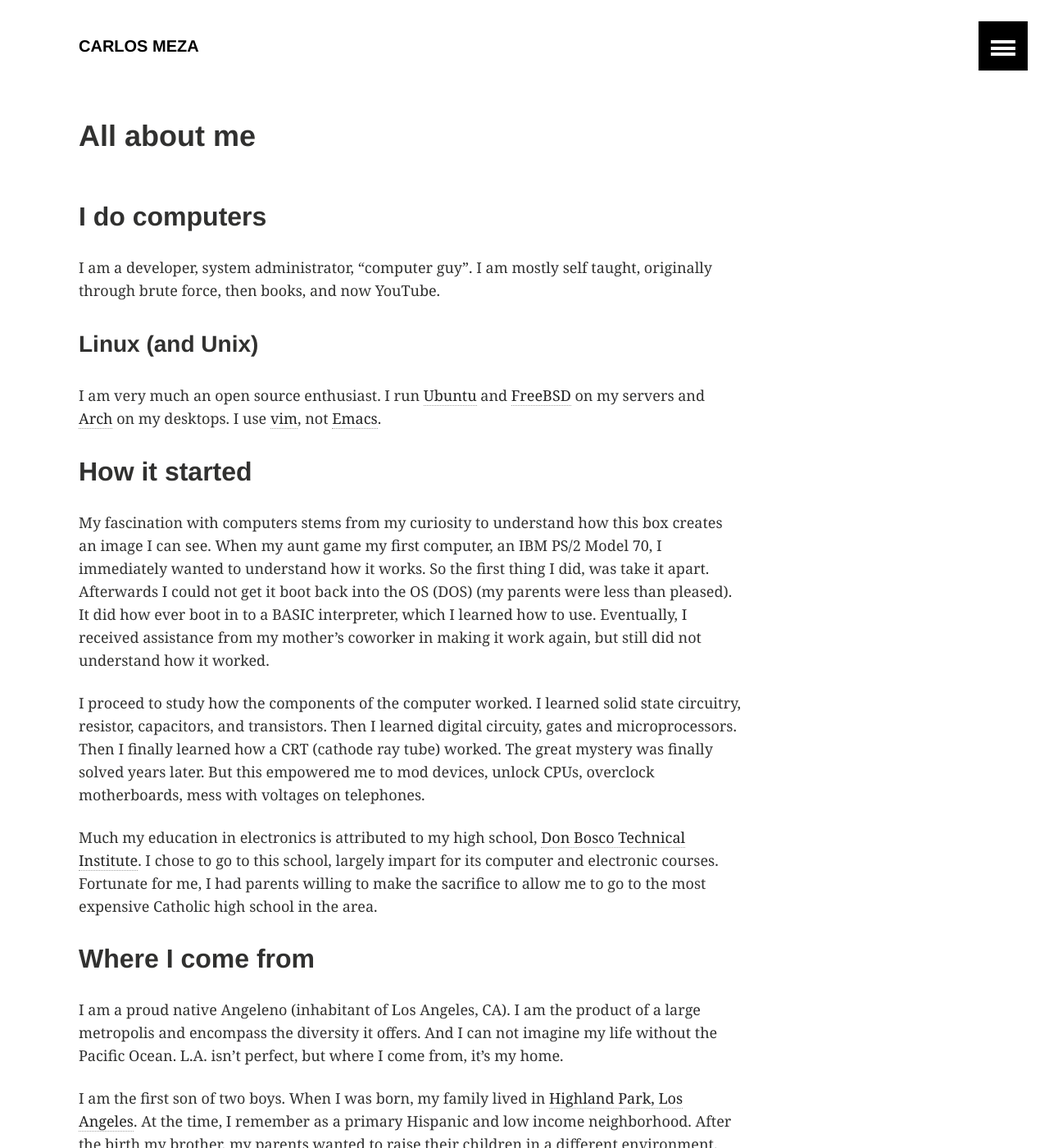
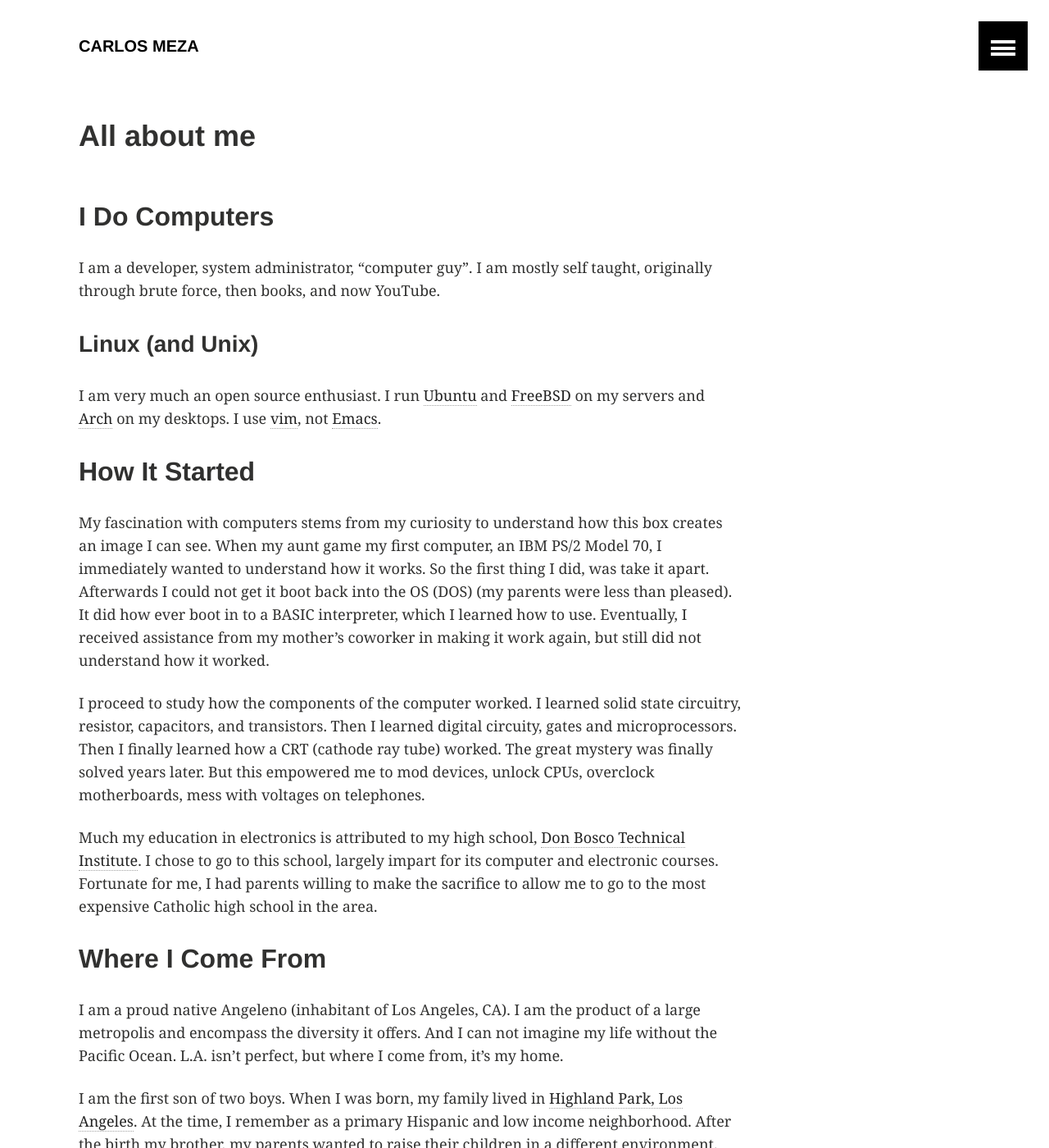
Before and after one commit to CMeza99/cmeza99.github.io, a Jekyll site: the page built from about.md, in a window 1280 px wide and 1400 px high. Shown: the whole window at 82% size. Built offline with Jekyll 4.4.1, drawn with Linux system fonts in a browser that asks for light colours; some of the changed text lies outside the part shown.

Commit message:
formating change

```diff
--- a/about.md
+++ b/about.md
@@ -11,7 +11,7 @@ image:
 ads: false
 permalink: about/
 ---
-## I do computers
+## I Do Computers
 
 I am a developer, system administrator, “computer guy”. I am mostly self taught, originally through brute force, then books, and now YouTube.
 
@@ -19,7 +19,7 @@ I am a developer, system administrator, “computer guy”. I am mostly self tau
 
 I am very much an open source enthusiast. I run [Ubuntu](http://www.ubuntu.com/) and [FreeBSD](https://www.freebsd.org/) on my servers and [Arch](https://www.archlinux.org/) on my desktops. I use [vim](http://www.vim.org/), not [Emacs](https://www.gnu.org/software/emacs/).
 
-## How it started
+## How It Started
 
 My fascination with computers stems from my curiosity to understand how this box creates an image I can see. When my aunt game my first computer, an IBM PS/2 Model 70, I immediately wanted to understand how it works. So the first thing I did, was take it apart. Afterwards I could not get it boot back into the OS (DOS) (my parents were less than pleased). It did how ever boot in to a BASIC interpreter, which I learned how to use. Eventually, I received assistance from my mother's coworker in making it work again, but still did not understand how it worked.
 
@@ -27,13 +27,13 @@ I proceed to study how the components of the computer worked. I learned solid st
 
 Much my education in electronics is attributed to my high school, [Don Bosco Technical Institute](). I chose to go to this school, largely impart for its computer and electronic courses. Fortunate for me, I had parents willing to make the sacrifice to allow me to go to the most expensive Catholic high school in the area.
 
-## Where I come from
+## Where I Come From
 
 I am a proud native Angeleno (inhabitant of Los Angeles, CA). I am the product of a large metropolis and encompass the diversity it offers. And I can not imagine my life without the Pacific Ocean. L.A. isn't perfect, but where I come from, it's my home.
 
 I am the first son of two boys. When I was born, my family lived in [Highland Park, Los Angeles](http://en.wikipedia.org/wiki/Highland_Park,_Los_Angeles).  At the time, I remember as a primary Hispanic and low income neighborhood. After the birth my brother, my parents wanted to raise their children in a different environment. We would move to [Pico Rivera](http://en.wikipedia.org/wiki/Pico_Rivera,_California), CA and then move a few times within [Whittier](http://en.wikipedia.org/wiki/Whittier,_California), CA. Because of this, the [SGV (San Gabriel Valley)](http://en.wikipedia.org/wiki/San_Gabriel_Valley) is the area of Los Angeles that I feel most at home.
 
-## Fun beyond Computers
+## Fun Beyond Computers
 
 Video games, it's all their fault. That is where my fascination with electronic began. I have burned so many hours on video games. My [NES (Nintendo Entertainment System)](http://en.wikipedia.org/wiki/Nintendo_Entertainment_System) got used heavily growing up. Games like [Half-Life Counter-Strike](http://en.wikipedia.org/wiki/Counter-Strike) and [Grand Theft Auto Vice City](http://www.rockstargames.com/vicecity/) would proved to be so time consuming, I do not invest myself into learning new games as much anymore. But, I still enjoy play classic games, like the [Centipede](http://en.wikipedia.org/wiki/Centipede_%28video_game%29) ROM on MAME [(Multiple Arcade Machine Emulator)](http://mamedev.org/).
 
@@ -45,7 +45,7 @@ As I have delved deeper into the infosec world, I starting to entertain myself w
 
 Of course I like attending user groups, but now we are moving back in to computers.
 
-## More stuff I do
+## More Stuff I Do
 
 digitalRoots - more informations coming soon.
 
```
